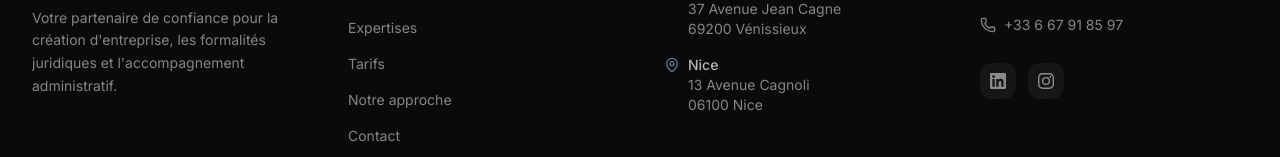
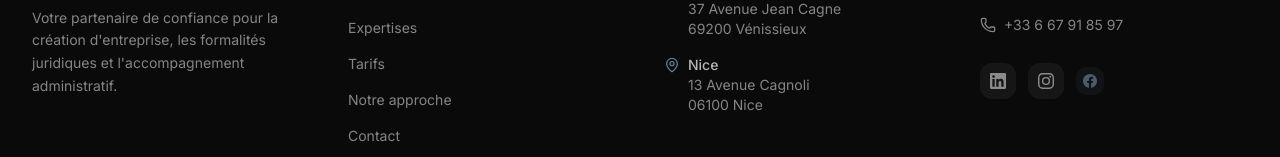
Before and after one commit to TardinDev/JuridiquePro, a React (Vite) app: page / in a window 1280 px wide. Shown: the part 8424-8581 px from the top of the page. Built offline with nearby package versions, Linux system fonts and the light colour scheme; no server answers.

Commit message:
add facebook on the footer

```diff
--- a/src/components/layout/Footer.tsx
+++ b/src/components/layout/Footer.tsx
@@ -107,6 +107,19 @@ export function Footer() {
                   <path d="M12 2.163c3.204 0 3.584.012 4.85.07 3.252.148 4.771 1.691 4.919 4.919.058 1.265.069 1.645.069 4.849 0 3.205-.012 3.584-.069 4.849-.149 3.225-1.664 4.771-4.919 4.919-1.266.058-1.644.07-4.85.07-3.204 0-3.584-.012-4.849-.07-3.26-.149-4.771-1.699-4.919-4.92-.058-1.265-.07-1.644-.07-4.849 0-3.204.013-3.583.07-4.849.149-3.227 1.664-4.771 4.919-4.919 1.266-.057 1.645-.069 4.849-.069zM12 0C8.741 0 8.333.014 7.053.072 2.695.272.273 2.69.073 7.052.014 8.333 0 8.741 0 12c0 3.259.014 3.668.072 4.948.2 4.358 2.618 6.78 6.98 6.98C8.333 23.986 8.741 24 12 24c3.259 0 3.668-.014 4.948-.072 4.354-.2 6.782-2.618 6.979-6.98.059-1.28.073-1.689.073-4.948 0-3.259-.014-3.667-.072-4.947-.196-4.354-2.617-6.78-6.979-6.98C15.668.014 15.259 0 12 0zm0 5.838a6.162 6.162 0 100 12.324 6.162 6.162 0 000-12.324zM12 16a4 4 0 110-8 4 4 0 010 8zm6.406-11.845a1.44 1.44 0 100 2.881 1.44 1.44 0 000-2.881z" />
                 </svg>
               </a>
+              <a
+                href="https://www.facebook.com/share/18MN6LKsvY/"
+                target="_blank"
+                rel="noopener noreferrer"
+                className="flex h-7 w-7 items-center justify-center rounded-md bg-royal/[0.08] text-royal/70 hover:bg-royal/20 hover:text-royal transition-all"
+                aria-label="Facebook">
+                <svg
+                  className="h-3.5 w-3.5"
+                  viewBox="0 0 24 24"
+                  fill="currentColor">
+                  <path d="M24 12.073c0-6.627-5.373-12-12-12s-12 5.373-12 12c0 5.99 4.388 10.954 10.125 11.854v-8.385H7.078v-3.47h3.047V9.43c0-3.007 1.792-4.669 4.533-4.669 1.312 0 2.686.235 2.686.235v2.953H15.83c-1.491 0-1.956.925-1.956 1.874v2.25h3.328l-.532 3.47h-2.796v8.385C19.612 23.027 24 18.062 24 12.073z" />
+                </svg>
+              </a>
             </div>
           </div>
         </div>
```
